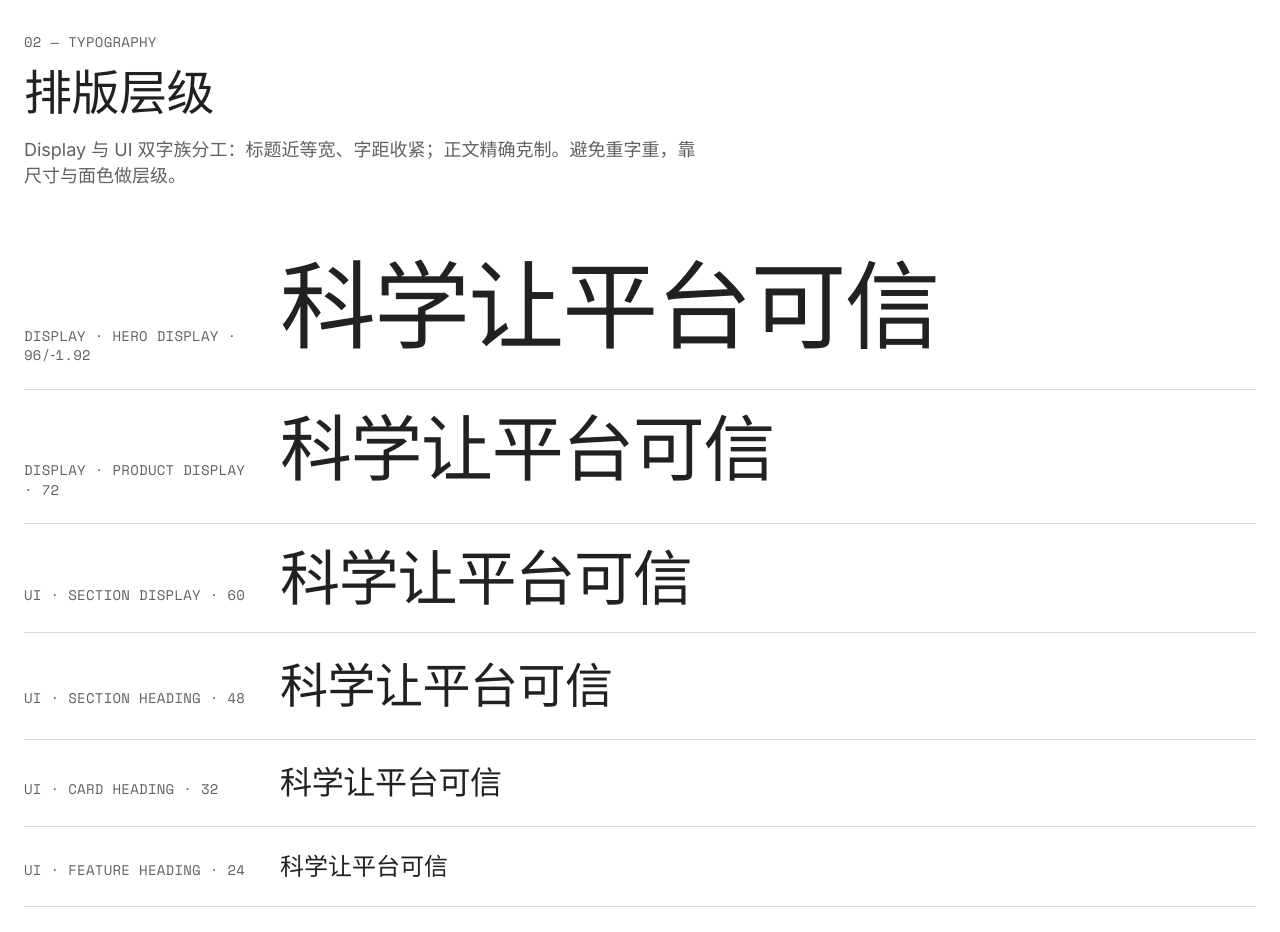
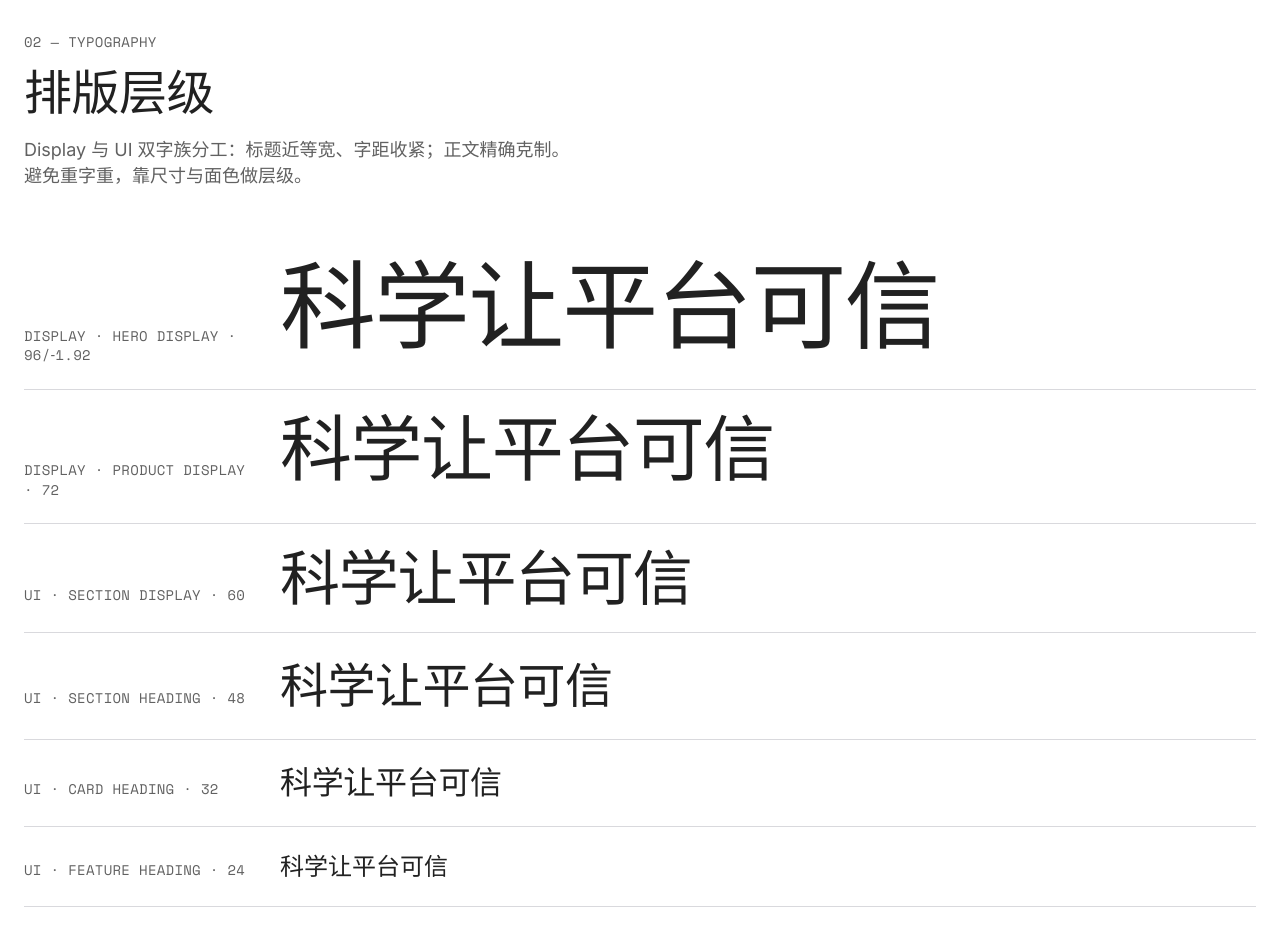
Before and after one commit to roymvp/cohere-design-style, a Next.js app: page / in a window 1280 px wide. Shown: the part 2280-3212 px from the top of the page. Built offline with nearby package versions, Linux system fonts and the light colour scheme.

Commit message:
feat: enhance typography description with improved text formatting\n\nAdded text-pretty and word-break:keep-all for better readability

```diff
--- a/components/showcase/type-section.tsx
+++ b/components/showcase/type-section.tsx
@@ -16,7 +16,7 @@ export function TypeSection() {
       <div className="mx-auto max-w-7xl px-6 py-20">
         <p className="type-mono-label text-body-muted">02 — Typography</p>
         <h2 className="type-section-heading mt-3 text-ink">排版层级</h2>
-        <p className="type-body-large mt-4 max-w-2xl text-body-muted">
+        <p className="type-body-large mt-4 max-w-2xl text-pretty text-body-muted [word-break:keep-all]">
           Display 与 UI 双字族分工：标题近等宽、字距收紧；正文精确克制。避免重字重，靠尺寸与面色做层级。
         </p>
 
```
